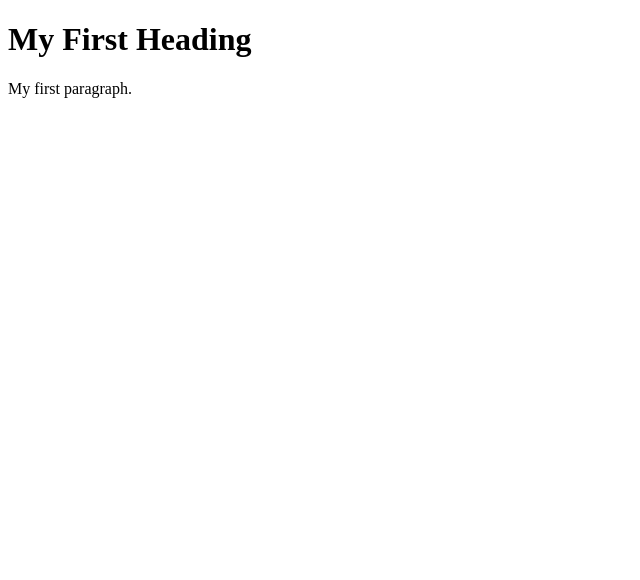
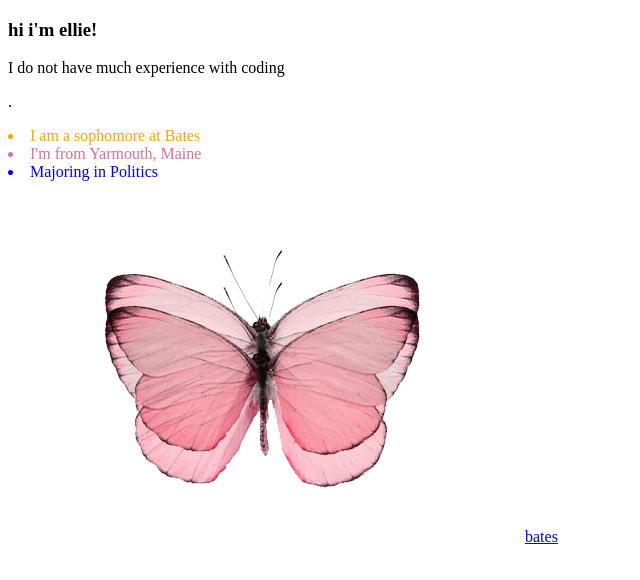
Before and after one commit to DALI-mini-webdev/personal-website-ariellalowenstein, a plain HTML site: page index.html in a window 1280 px wide. Shown: the whole page, without its empty margins (0-640 px from the left). Drawn offline with Linux system fonts and the light colour scheme.

Commit message:
added html + css

```diff
--- a/index.html
+++ b/index.html
@@ -1,10 +1,16 @@
 <!DOCTYPE html>
     <html>
     <head>
-        <title>Page Title</title>
+        <title>hi i'm ellie!</title>
+        <link rel="stylesheet" href='style.css'></link>
     </head>
     <body>
-        <h1>My First Heading</h1>
-        <p>My first paragraph.</p>
+        <h3>hi i'm ellie!</h1>
+        <p>I do not have much experience with coding <MEnu></MEnu>.</p>
+        <li class="orange-text">I am a sophomore at Bates</li>
+    <li class="pink-text">I'm from Yarmouth, Maine</li>
+    <li class="blue-text">Majoring in Politics</li>
+        <img src="pinkbutterfly.png"/>
     </body>
+    <a href="https://www.bates.edu/">bates</a>
 </html>
--- a/style.css
+++ b/style.css
@@ -0,0 +1,9 @@
+.orange-text{
+    color:orange;
+}
+.pink-text{
+    color:palevioletred;
+}
+.blue-text{
+    color:blue;
+}
```
